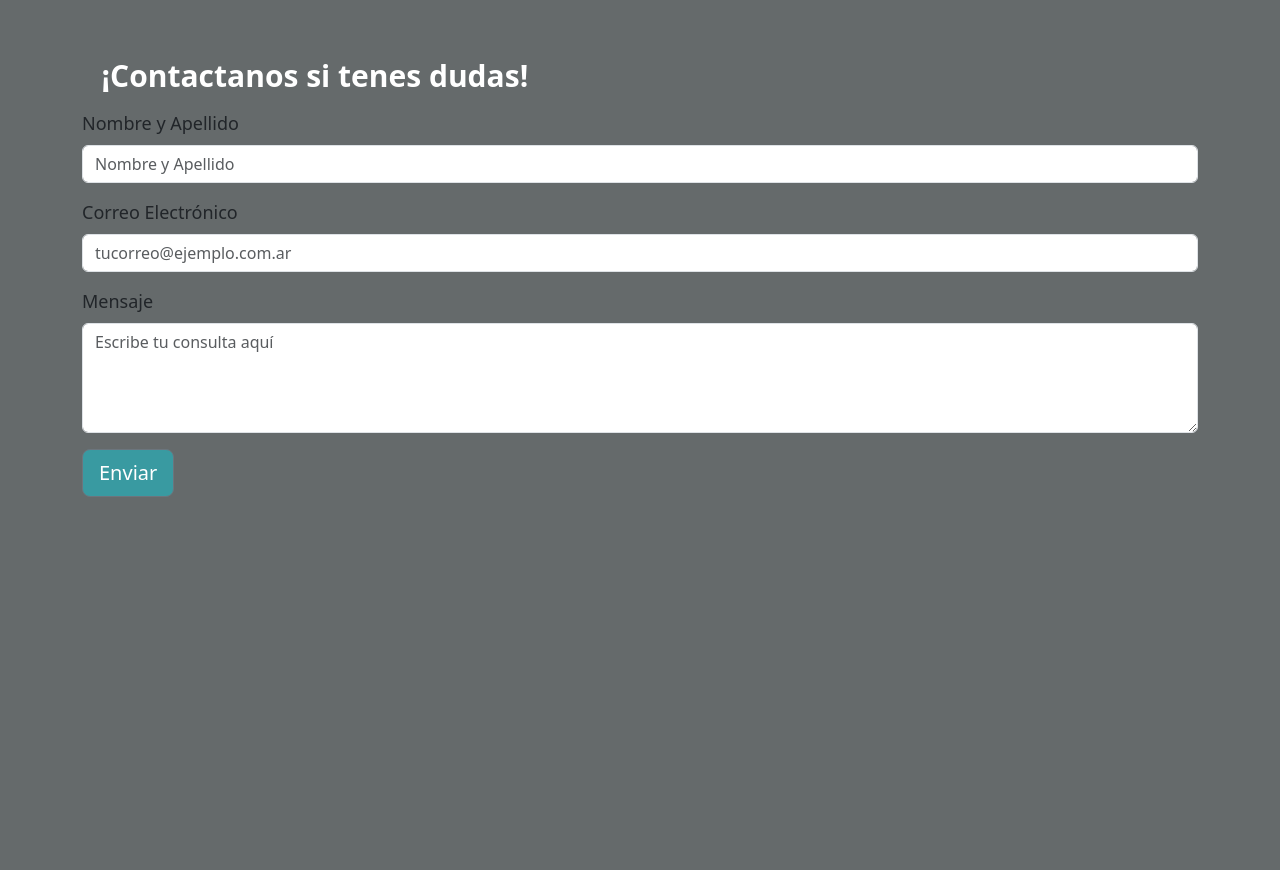
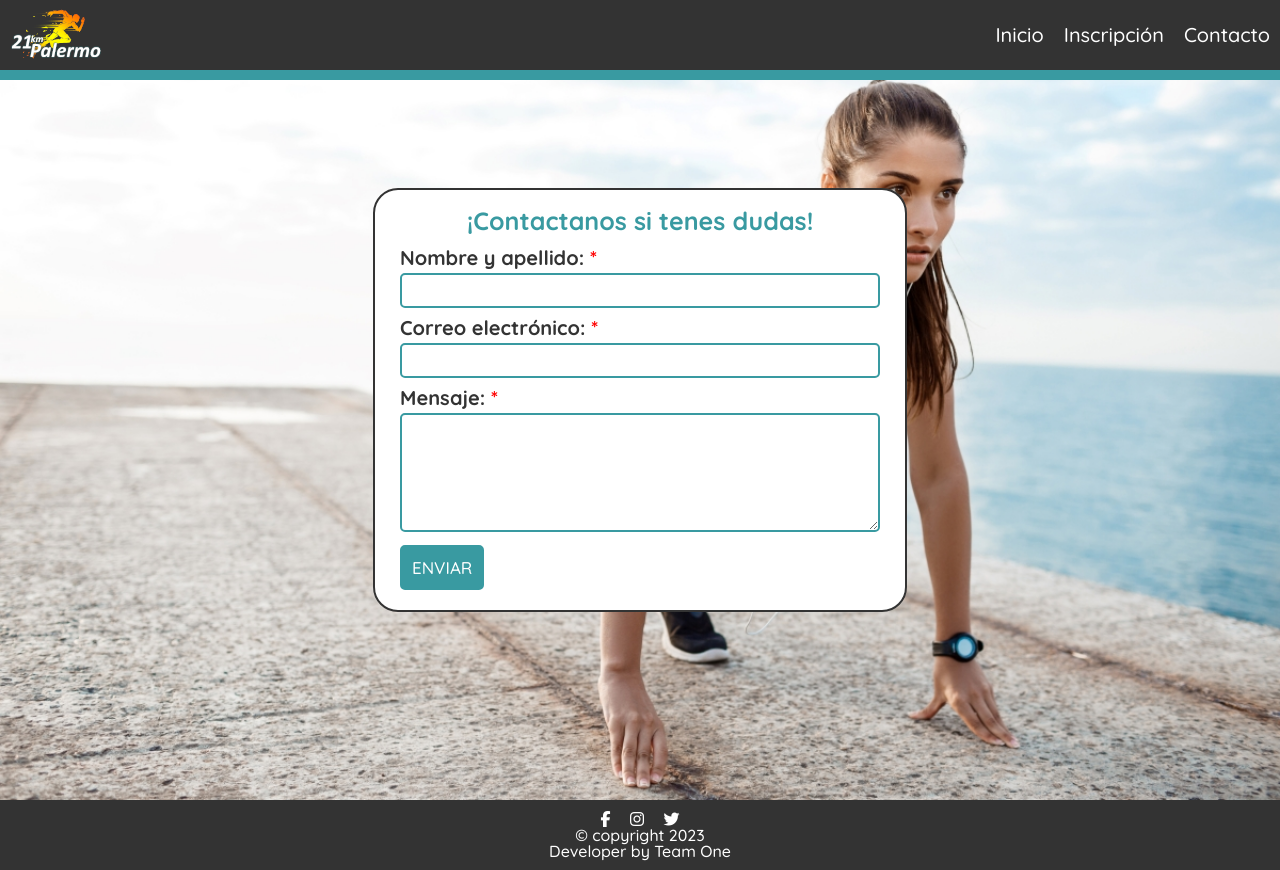
Before and after one commit to Edu-Chayle/cac---full-stack-python---proyecto-web, a plain HTML site: page proyecto web/pages/contacto.html in a window 1280 px wide. Before the commit the page ends 800 px from the top, so only its background shows below. Drawn offline with nearby package versions, Linux system fonts and the light colour scheme.

Commit message:
Se agregó HTML, CSS y JS de contacto

```diff
--- /dev/null
+++ b/proyecto web/css/contacto.css
@@ -0,0 +1,267 @@
+@import "reset.css";
+@import url('https://fonts.googleapis.com/css2?family=Quicksand:wght@400;500;600;700&display=swap');
+
+* {
+    font-family: Quicksand, sans-serif;
+    font-size: 0.85rem;
+    font-weight: 500;
+    box-sizing: border-box;
+}
+
+html {
+    font-size: 1rem;
+}
+
+/* General: Header */
+
+.header-i {
+    height: 58px;
+    width: 100%;
+    background-color: #333333;
+    z-index: 1;
+}
+
+.logo-y-nav-i {
+    height: 50px;
+    display: flex;
+    align-items: center;
+    justify-content: space-between;
+}
+
+.header-logo-i {
+    margin-left: 10px;
+    flex: 1;
+}
+
+.header-arrows-i label {
+    font-size: 2rem;
+    margin-right: 10px;
+    color: #ffffff;
+    cursor: pointer;
+}
+
+.input-menu-i {
+    display: none;
+}
+
+.input-menu-i:checked ~ .nav-list-i {
+    transform: translateY(0);
+}
+
+.nav-list-i {
+    width: 100%;
+    top: 58px;
+    background-color: #333333;
+    position: absolute;
+    transform: translateY(-100%);
+    transition: all 500ms ease;
+    z-index: -1;
+}
+
+.nav-list-i ul {
+    margin: 10px 0;
+}
+
+.nav-list-i a {
+    padding: 10px;
+    color: #ffffff;
+    text-decoration: none;
+    display: block;
+}
+
+.nav-list-i a:hover {
+    color: orange;
+}
+
+.nav-i li {
+    float: left;
+    margin: 0 10px 0;
+}
+
+.nav-i a {
+    color: #ffffff;
+    text-decoration: none;
+}
+
+.nav-i a:hover {
+    color: orange;
+}
+
+.band-i {
+    height: 8px;
+    width: 100%;
+    background-color: #399aa1;
+}
+
+/* General: Footer */
+
+.footer-i {
+    font-size: 0.8rem;
+    height: 50px;
+    width: 100%;
+    background-color: #333333;
+    color: #ffffff;
+    display: flex;
+    flex-direction: column;
+    align-items: center;
+    justify-content: center;
+}
+
+.footer-i a {
+    margin: 0 7.5px;
+}
+
+.fa {
+    color: #ffffff;
+}
+
+/* 5. Page: Contacto */
+
+.body-c {
+    font-family: Quicksand, sans-serif;
+    font-weight: 500;
+    display: flex;
+    flex-direction: column;
+    align-items: center;
+}
+
+.img-container-c {
+    height: 90vh;
+    width: 100vw;
+    display: flex;
+    flex-direction: column;
+    align-items: center;
+    justify-content: center;
+    background: url(../img/img-contacto1.jpg) center/cover no-repeat;
+}
+
+.form-container-c {
+
+    display: flex;
+    flex-direction: column;
+    align-items: center;
+    background-color: #ffffff;
+    border-radius: 25px;
+    border: 2.6px solid #333333;
+}
+
+.form-c {
+    margin: 10px 15px;
+    padding: 5px 10px 10px;
+    max-width: 500px;
+    color: #333333;
+}
+
+.title-container-c {
+    text-align: center;
+}
+
+.title-c {
+    font-size: 1.25rem;
+    font-weight: bold;
+    margin: 18px 0 0;
+    color: #399aa1;
+}
+
+.label-c {
+    font-weight: 700;
+}
+
+.input-c, .textarea-c {
+    width: 100%;
+    margin: 5px 0 10px;
+    color: #399aa1;
+    border-radius: 5px;
+    border: 2.6px solid #399aa1;
+}
+
+.input-i:focus, .textarea-c:focus {
+    outline-color: orange;
+}
+
+.span-c {
+    color: red;
+}
+
+input[type="submit"] {
+    padding: 5px;
+    color: #ffffff;
+    background-color: #399aa1;
+    border-radius: 5px;
+    border: 2.6px solid #399aa1;
+    cursor: pointer;
+}
+
+/* Responsive design */
+
+@media (min-width: 768px) {
+    html {
+        font-size: 1.25rem;
+    }
+
+    .header-i {
+        min-height: 80px;
+    }
+
+    .logo-y-nav-i, .footer-i {
+        min-height: 70px;
+    }
+
+    .band-i {
+        height: 10px;
+    }
+
+    .img-container-c {
+        background: url(../img/img-contacto2.jpg) center/cover no-repeat;
+    }
+}
+
+@media (min-width: 1024px) {
+    .body-c {
+        justify-content: center;
+    }
+
+    .header-i {
+        position: fixed;
+        top: 0;
+    }
+
+    .band-i {
+        position: fixed;
+        top: 70px;
+    }
+
+    .img-container-c {
+        height: 100vh;
+        background: url(../img/img-contacto3.jpg) center/cover no-repeat;
+    }
+
+    .input-c, .textarea-c {
+        padding: 5px 2.5px;
+    }
+
+    input[type="submit"] {
+        padding: 10px;
+    }
+}
+
+@media ((min-width: 1024px) and (min-height: 912px)) or (min-height: 1181px) {
+    .footer-i {
+        position: fixed;
+        bottom: 0;
+    }
+}
+
+/* Clases para validar */
+
+.input-error {
+    border-color: red;
+}
+
+input::placeholder {
+    color: red;
+}
+
+textarea::placeholder {
+    color: red;
+}
--- /dev/null
+++ b/proyecto web/js/validacionContacto.js
@@ -0,0 +1,85 @@
+const formulario = document.getElementById("formulario-contacto");
+const inputs = document.querySelectorAll("#formulario-contacto input");
+const textarea = document.getElementById("textarea-mensaje");
+
+const expresiones = {
+    nombreYApellido: /^[a-zA-Z\s]{1,50}$/,
+    email: /^[a-zA-Z0-9._%+-]+@[a-zA-Z0-9.-]+\.[a-zA-Z]{2,}$/
+}
+
+const mensajesDeAyuda = {
+    nombreYApellido: "Ingrese su nombre y apellido",
+    email: "Ingrese su email",
+    mensaje: "Escriba su consulta aquí"
+};
+
+function validarFormulario() {
+    let esValido = true;
+    const contenidoTextarea = textarea.value.trim();
+
+    for (const input of inputs) {
+        const contenidoInput = input.value.trim();
+
+        function validarElemento (expresion) {
+            if (!expresion.test(contenidoInput)) {
+                input.classList.add("input-error");
+                input.setAttribute("placeholder", mensajesDeAyuda[input.name]);
+                esValido = false;
+            } else {
+                input.classList.remove("input-error");
+                input.removeAttribute("placeholder");
+            }
+        }
+
+        if (input.name === "nombreYApellido") {
+            validarElemento(expresiones.nombreYApellido);
+        }
+
+        if (input.name === "email") {
+            validarElemento(expresiones.email);
+        }
+
+        input.addEventListener("input", () => {
+            const contenidoInput = input.value.trim();
+
+            if (contenidoInput !== "") {
+                input.classList.remove("input-error");
+            } else {
+                input.classList.add("input-error");
+            }
+        });
+    }
+
+    if (contenidoTextarea === "") {
+        textarea.classList.add("input-error");
+        textarea.setAttribute("placeholder", mensajesDeAyuda[textarea.name]);
+        esValido = false;
+    } else {
+        textarea.classList.remove("input-error");
+        textarea.removeAttribute("placeholder");
+    }
+
+    textarea.addEventListener("input", () => {
+        if (textarea.value !== "") {
+            textarea.classList.remove("input-error");
+            textarea.removeAttribute("placeholder");
+        } else {
+            textarea.classList.add("input-error");
+            textarea.setAttribute("placeholder", mensajesDeAyuda[textarea.name]);
+        }
+    })
+
+    if (!esValido) {
+        alert("Por favor, complete todos los campos obligatorios con valores válidos.");
+    }
+
+    return esValido;
+}
+
+formulario.addEventListener("submit", (evento) => {
+    evento.preventDefault();
+
+    if (validarFormulario()) {
+        formulario.submit();
+    }
+});
--- a/proyecto web/pages/contacto.html
+++ b/proyecto web/pages/contacto.html
@@ -1,37 +1,33 @@
 <!DOCTYPE html>
-<html lang="en">
+<html lang="es">
     <head>
         <meta charset="UTF-8">
         <meta name="viewport" content="width=device-width, initial-scale=1.0">
-    <title>Formulario de Contacto</title>
-    <link href="https://cdn.jsdelivr.net/npm/bootstrap@5.3.0/dist/css/bootstrap.min.css" rel="stylesheet">
+        <title>21 km Palermo</title>
+        <link rel="shortcut icon" href="../img/favicon.ico" type="image/x-icon">
+        <link rel="stylesheet" href="../css/contacto.css">
+        <script src="https://kit.fontawesome.com/91669f9d31.js" crossorigin="anonymous"></script>
     </head>
-<body style="background-color: #656a6b;">
-
-<div class="container mt-5">
-    <h1><span class="badge">¡Contactanos si tenes dudas!</span></h1>
-
-    <form>
-        <div class="mb-3">
-            <label for="nombre" class="form-label" style="font-size:large">Nombre y Apellido</label>
-            <input type="text" class="form-control" id="nombre" placeholder="Nombre y Apellido">
+    <body class="body-c">
+        <header id="header" class="header-i"></header>
+        <div class="img-container-c">
+            <div class="form-container-c">
+                <div class="title-container-c">
+                    <h1 class="title-c">¡Contactanos si tenes dudas!</h1>
                 </div>
-
-        <div class="mb-3">
-            <label for="email" class="form-label" style="font-size:large">Correo Electrónico</label>
-            <input type="email" class="form-control" id="email" placeholder="tucorreo@ejemplo.com.ar">
-        </div>
-
-        <div class="mb-3">
-            <label for="mensaje" class="form-label" style="font-size:large">Mensaje</label>
-            <textarea class="form-control" id="mensaje" rows="4" placeholder="Escribe tu consulta aquí"></textarea>
-        </div>
-
-        <button type="submit" class="btn btn-secondary btn-lg" style="background-color: #399aa1;">Enviar</button>
+                <form id="formulario-contacto" class="form-c" action="resultado-contacto" method="post">
+                    <label class="label-c" for="input-nombre-y-apellido">Nombre y apellido: <span class="span-c">*</span></label>
+                    <input id="input-nombre-y-apellido" class="input-c" type="text" name="nombreYApellido">
+                    <label class="label-c" for="input-email">Correo electrónico: <span class="span-c">*</span></label>
+                    <input id="input-email" class="input-c" type="email" name="email">
+                    <label class="label-c" for="textarea-mensaje">Mensaje: <span class="span-c">*</span></label>
+                    <textarea id="textarea-mensaje" class="textarea-c" rows="5" name="mensaje"></textarea>
+                    <input class="" type="submit" value="ENVIAR">
                 </form>
             </div>
-
-<script src="https://code.jquery.com/jquery-3.6.0.min.js"></script>
-<script src="https://cdn.jsdelivr.net/npm/bootstrap@5.3.0/dist/js/bootstrap.min.js"></script>
+        </div>
+        <footer id="footer" class="footer-i"></footer>
+        <script src="../js/headerYFooter.js"></script>
+        <script src="../js/validacionContacto.js"></script>
     </body>
 </html>
```
Also changed, not shown: proyecto web/img/img-contacto1.jpg (added), proyecto web/img/img-contacto2.jpg (added), proyecto web/img/img-contacto3.jpg (added). Lines whose indentation alone changed are shown as unchanged.
